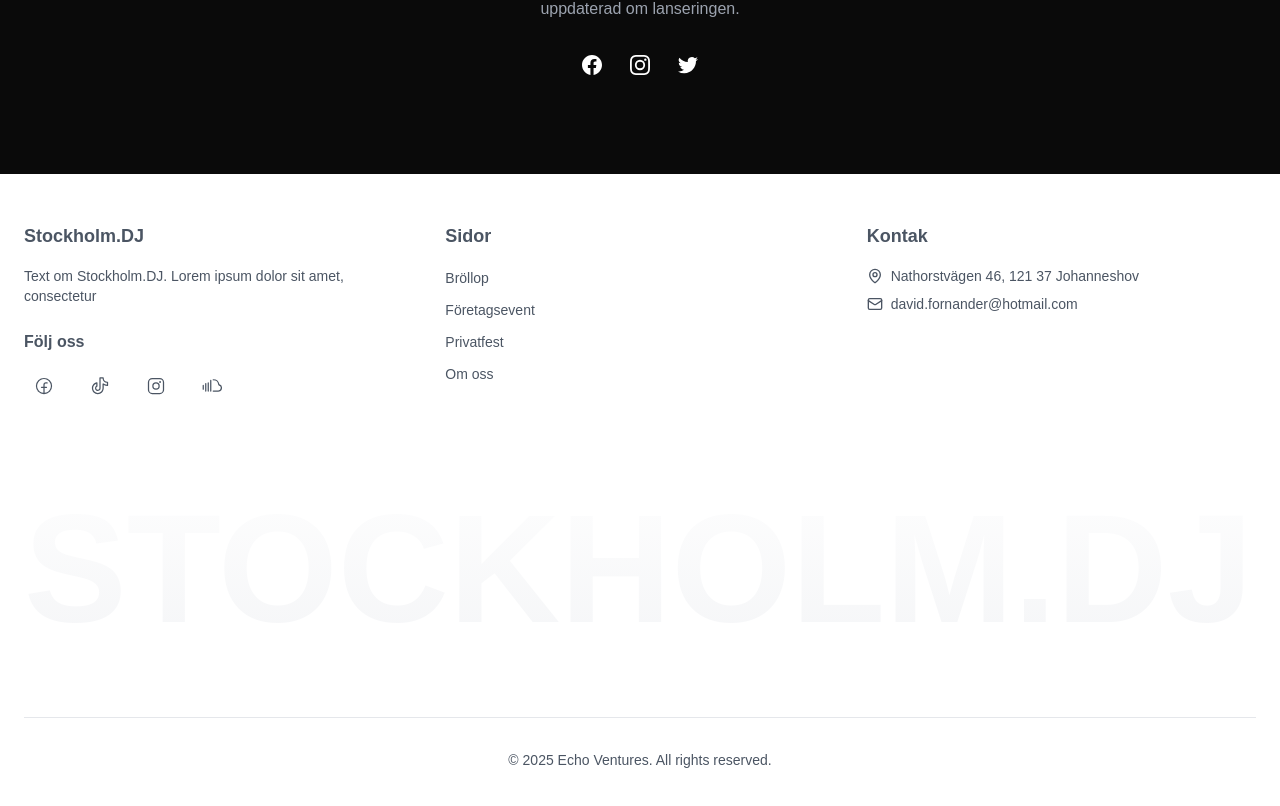
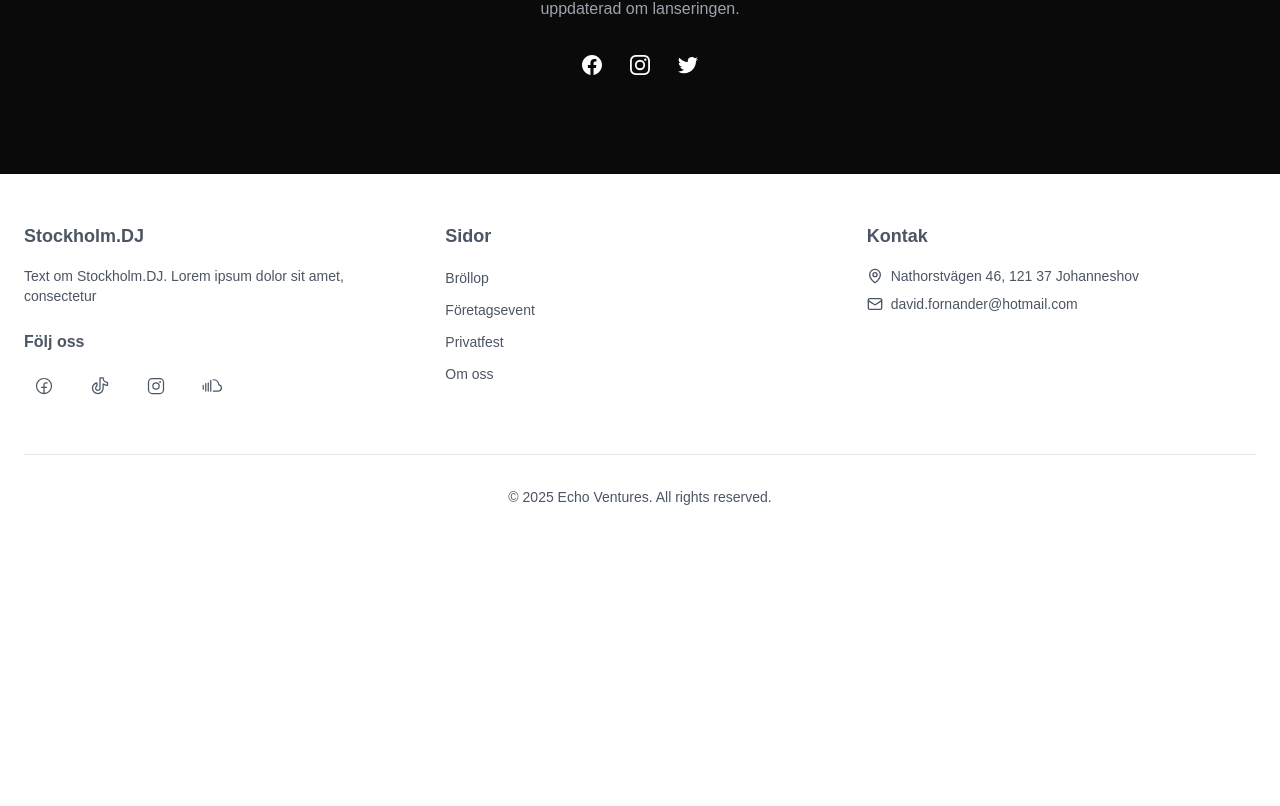
Before and after one commit to DavidFornander/stockholmDJ, a Next.js app: page /info in a window 1280 px wide. Shown: the part 626-1432 px from the top of the page. After the commit the page ends 1245 px from the top, so only its background shows below. Built offline with nearby package versions, Linux system fonts and the light colour scheme.

Commit message:
feat: clean up design

```diff
--- a/src/components/footer/Footer.tsx
+++ b/src/components/footer/Footer.tsx
@@ -9,8 +9,6 @@ import {
   PiSoundcloudLogo,
   PiTiktokLogo,
 } from "react-icons/pi";
-import ScreenFitText from "../text/ScreenFitText";
-//import Newsletter from "@/components/newsletter/newsletter";
 
 export default function Footer() {
   return (
@@ -108,23 +106,11 @@ export default function Footer() {
           </div>
         </div>
 
-        <div className="relative items-center flex w-full h-auto mb-8">
-          <ScreenFitText
-            text="Stockholm.DJ"
-            repeat={undefined}
-            repeatTimes={undefined}
-            className={
-              "bg-clip-text text-transparent bg-gradient-to-b from-white to-gray-100"
-            }
-          />
-        </div>
-
         <div className="border-t border-gray-200 mt-8 pt-8 text-center">
           <p className="text-sm">
             © {new Date().getFullYear()}  Echo Ventures. All rights reserved.
           </p>
         </div>
-
 
         {/* spacer to prevent overlap */}
         <div className="h-16"></div>
```
